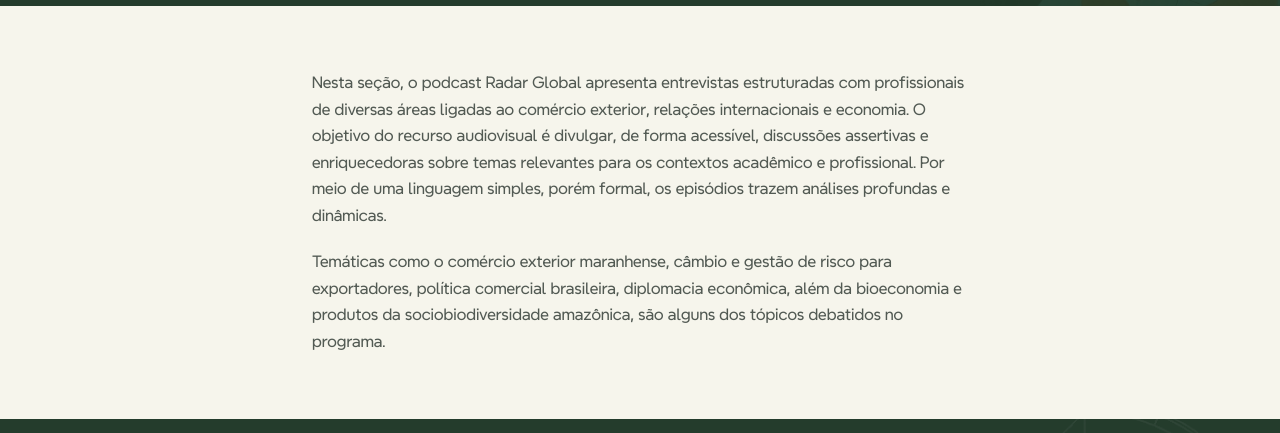
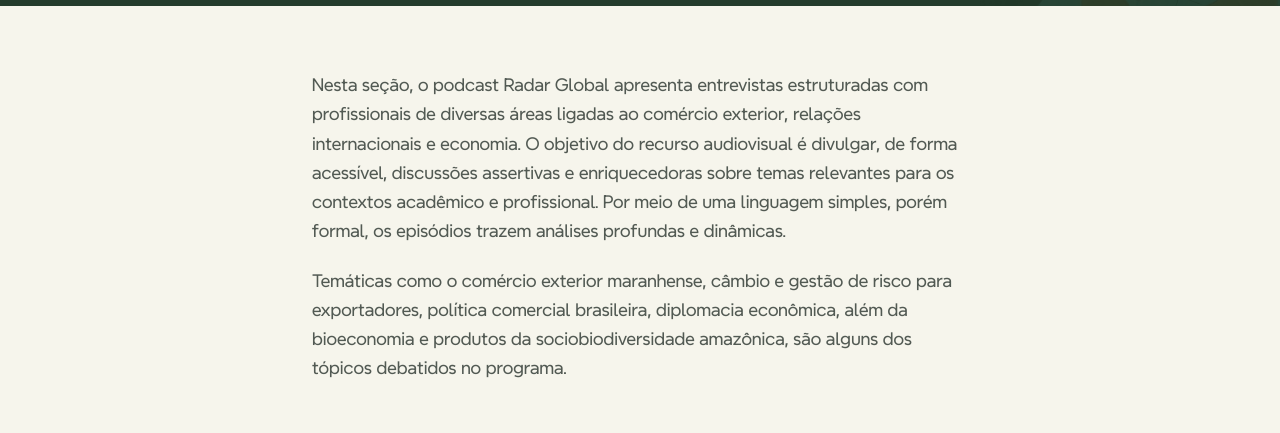
Before and after one commit to eznoP/radarDeIntercionaliza-o, a Next.js app: page /podcast in a window 1280 px wide. Shown: the part 250-683 px from the top of the page. Built offline with nearby package versions, Linux system fonts and the light colour scheme; no server answers.

Commit message:
ux: aumenta a fonte do corpo das páginas de conteúdo

```diff
--- a/src/components/content-page.tsx
+++ b/src/components/content-page.tsx
@@ -43,7 +43,7 @@ export function ContentPage({
         </section>
 
         <div className="mx-auto w-full max-w-[720px] px-5 py-12 sm:px-8 sm:py-16">
-          <div className="space-y-5 font-body text-[1.02rem] leading-relaxed text-ink/75">
+          <div className="space-y-5 font-body text-lg leading-relaxed text-ink/75">
             {children}
           </div>
         </div>
```
